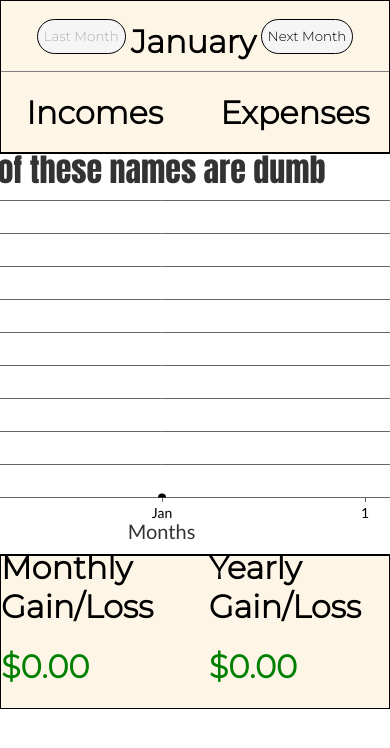
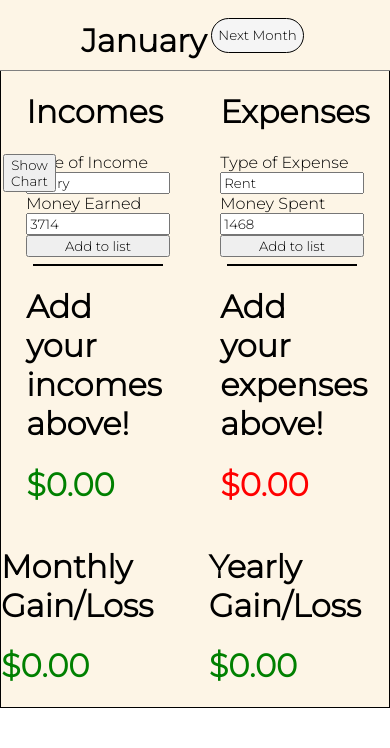
Before and after one commit to Astarr19/BudgetApp, a React (Create React App) app: page / in a window 390 px wide. Shown: the top 748 px of the page. Built offline with nearby package versions, Linux system fonts and the light colour scheme.

Commit message:
fixed chart for other screen sizes, Started styling for mobile

```diff
--- a/package.json
+++ b/package.json
@@ -6,7 +6,9 @@
     "@testing-library/jest-dom": "^4.2.4",
     "@testing-library/react": "^9.5.0",
     "@testing-library/user-event": "^7.2.1",
+    "bootstrap": "^4.5.3",
     "react": "^16.13.1",
+    "react-bootstrap": "^1.4.0",
     "react-dom": "^16.13.1",
     "react-scripts": "3.4.3"
   },
--- a/src/App.css
+++ b/src/App.css
@@ -5,6 +5,15 @@
 form {
   display: flex;
   flex-flow: column nowrap;
+}
+
+button {
+  outline: none;
+  transition: .1s;
+}
+
+button:active {
+  transform: translateY(4px)
 }
 
 ul {
@@ -48,10 +57,11 @@ li {
 .incomeExpense {
   display: flex;
   justify-content: space-around;
+  margin-top: 70px;
 }
 
 .monthDisplay {
-  position: sticky;
+  position: fixed;
   top:0px;
   left: 0px;
   right: 0px;
@@ -59,6 +69,7 @@ li {
   display: flex;
   flex-direction: row;
   justify-content: center;
+  background-color: #fdf5e6;
   border-bottom: 1px solid gray;
 }
 
@@ -75,11 +86,11 @@ li {
 }
 
 .hide {
-  left: -50%;
+  left: -675px;
 }
 
 .show {
-  left: 0;
+  left: 5px;
 }
 
 .monthDisplay button {
@@ -112,3 +123,13 @@ li {
 .negative {
   color: red;
 }
+
+@media screen and (max-width: 768px) {
+  #chart {
+    width: 300px;
+  }
+
+  .hide {
+    left: -305px;
+  }
+}
--- a/src/App.js
+++ b/src/App.js
@@ -117,9 +117,9 @@ function App() {
   return (
     <div className='container'>
       <div className="monthDisplay">
-        <button disabled={!prevCheck} onClick={()=>setMonth(lastMonth)}>Last Month</button>
+        {prevCheck && <button disabled={!prevCheck} onClick={()=>setMonth(lastMonth)}>Last Month</button>}
         <h1>{month}</h1>
-        <button disabled={!nextCheck} onClick={()=>setMonth(nextMonth)}>Next Month</button>
+        {nextCheck && <button disabled={!nextCheck} onClick={()=>setMonth(nextMonth)}>Next Month</button>}
       </div>
       <div className='incomeExpense'>
         <div className='income'>
--- a/src/chart.js
+++ b/src/chart.js
@@ -32,7 +32,7 @@ function Chart(props) {
         return formatted;
     }
     const options = {
-        title: {text: 'All of these names are dumb'},
+        title: {text: 'Money time'},
         data: [{
             type: "line",
             color: "black",
```
Also changed, not shown: 2 other files (tests, documents, lock files or other folders).
